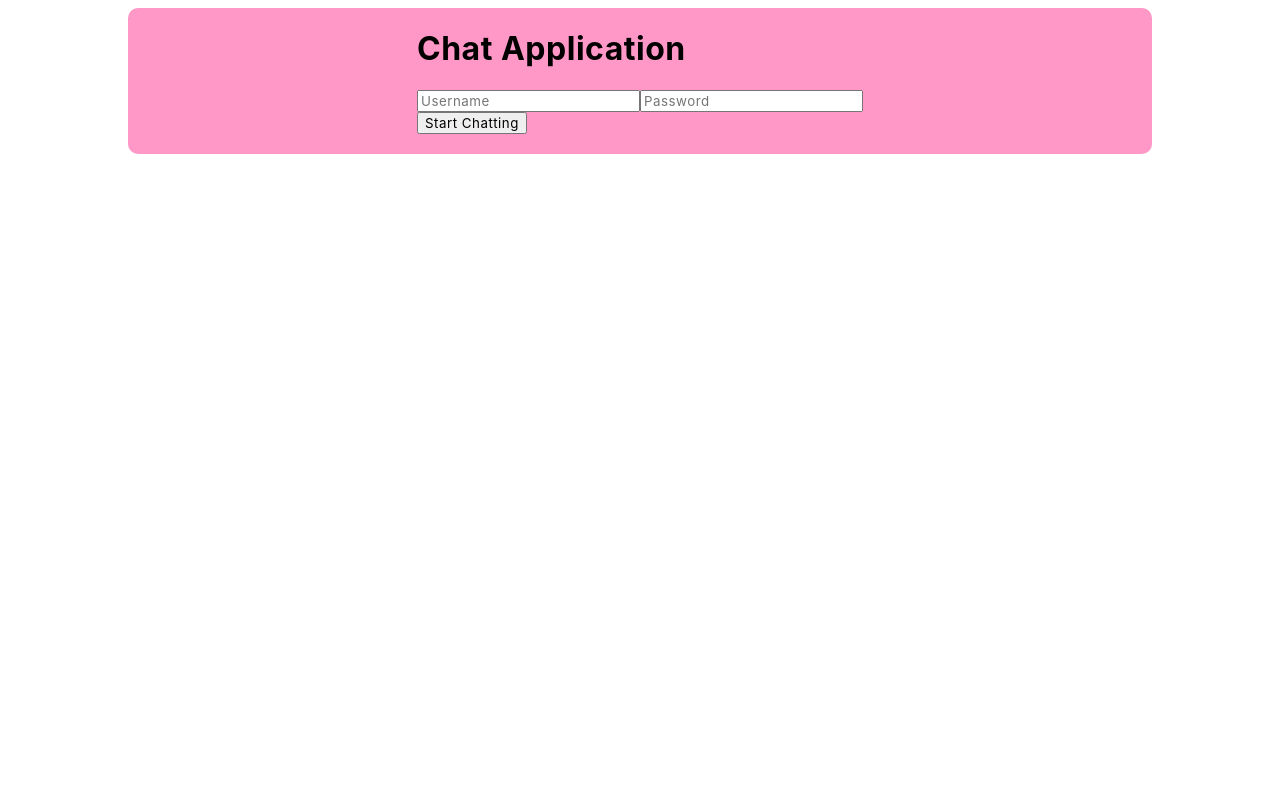
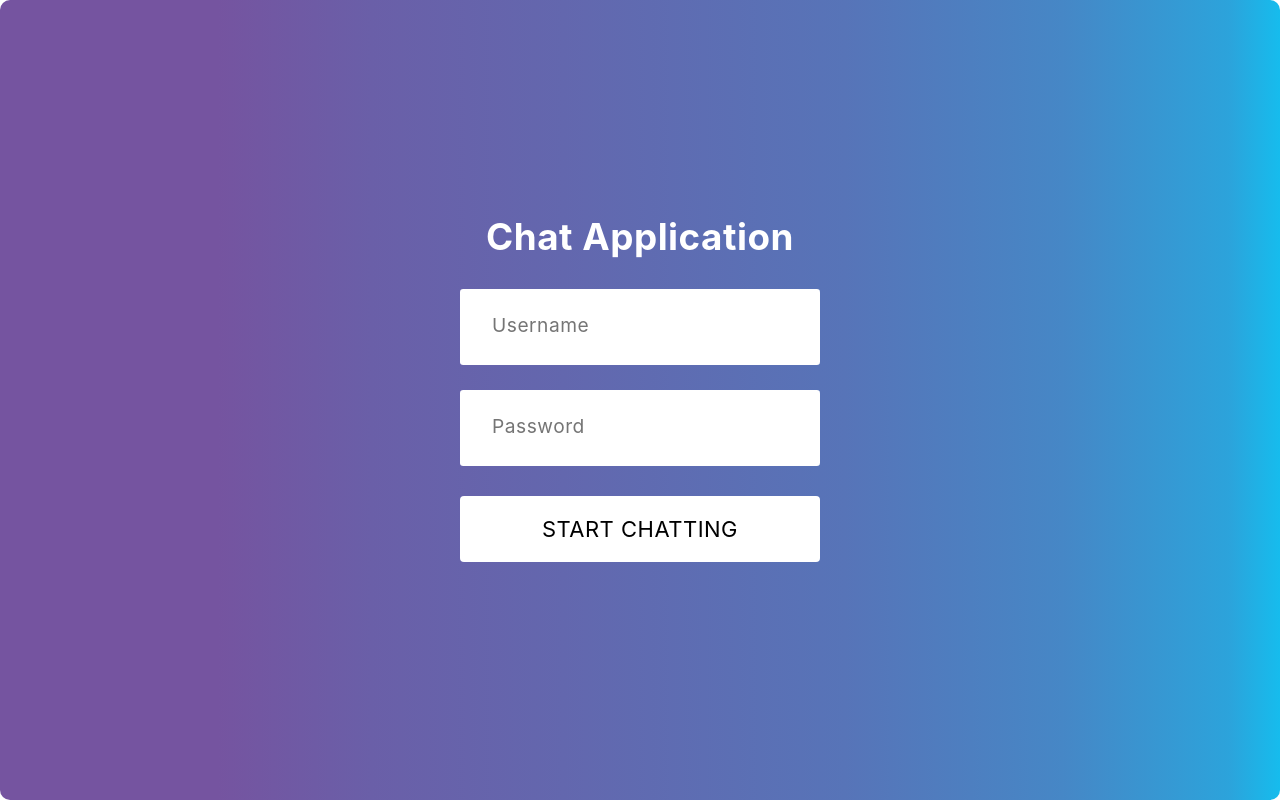
Before and after one commit to VeronicaAndersen/message_app, a React (Create React App) app: page / in a window 1280 px wide. Built offline with nearby package versions, Linux system fonts and the light colour scheme.

Commit message:
Fixed styling on login form

```diff
--- a/src/App.css
+++ b/src/App.css
@@ -215,3 +215,99 @@
     margin-right: auto;
     border-radius: 10px;
 }
+
+/* FORM STYLES */
+*,
+*::after,
+*::before {
+    margin: 0;
+    padding: 0;
+    box-sizing: border-box;
+    font-size: 62, 5%;
+}
+
+.wrapper {
+    height: 100vh;
+    width: 100%;
+    background: rgb(117, 84, 160);
+    background: linear-gradient(90deg, rgba(117, 84, 160, 1) 7%, rgba(117, 84, 160, 1) 17%, rgba(106, 95, 168, 1) 29%, rgba(99, 103, 174, 1) 44%, rgba(87, 116, 184, 1) 66%, rgba(70, 135, 198, 1) 83%, rgba(44, 163, 219, 1) 96%, rgba(22, 188, 237, 1) 100%, rgba(0, 212, 255, 1) 100%);
+    display: flex;
+    justify-content: center;
+    align-items: center;
+}
+
+.input {
+    color: #333;
+    font-size: 1.2rem;
+    margin: 0 auto;
+    padding: 1.5rem 2rem;
+    border-radius: 0.2rem;
+    background-color: rgb(255, 255, 255);
+    border: none;
+    width: 90%;
+    display: block;
+    border-bottom: 0.3rem solid transparent;
+    transition: all 0.3s;
+    outline: none;
+    margin-bottom: 25px;
+}
+
+.form {
+    width: 400px;
+}
+
+.title {
+    text-align: center;
+    color: white;
+    margin-bottom: 30px;
+    width: 100%;
+    font-size: 2.3em;
+    ;
+}
+
+.button {
+    border-radius: 4px;
+    border: none;
+    background-color: white;
+    color: black;
+    text-align: center;
+    text-transform: uppercase;
+    font-size: 22px;
+    padding: 20px;
+    width: 200px;
+    transition: all 0.4s;
+    cursor: pointer;
+    margin: 5px;
+    width: 90%;
+}
+
+.button span {
+    cursor: pointer;
+    display: inline-block;
+    position: relative;
+    transition: 0.4s;
+}
+
+.button span:after {
+    content: '\00bb';
+    position: absolute;
+    opacity: 0;
+    top: 0;
+    right: -20px;
+    transition: 0.5s;
+}
+
+.button:hover span {
+    padding-right: 25px;
+}
+
+.button:hover span:after {
+    opacity: 1;
+    right: 0;
+}
+
+.error {
+    color: white;
+    text-align: center;
+    margin-top: 20px;
+}
--- a/src/components/LoginForm.jsx
+++ b/src/components/LoginForm.jsx
@@ -35,7 +35,7 @@
                 <form onSubmit={handleSubmit}>
                     <input type="type" value={username} onChange={(e) => setUsername(e.target.value)} className="input" placeholder="Username" required />
                     <input type="password" value={password} onChange={(e) => setPassword(e.target.value)} className="input" placeholder="Password" required />
-                    <div align="cenetr">
+                    <div align="center">
                         <button type='submit' className='button'>
                             <span> Start Chatting</span>
                         </button>
```
